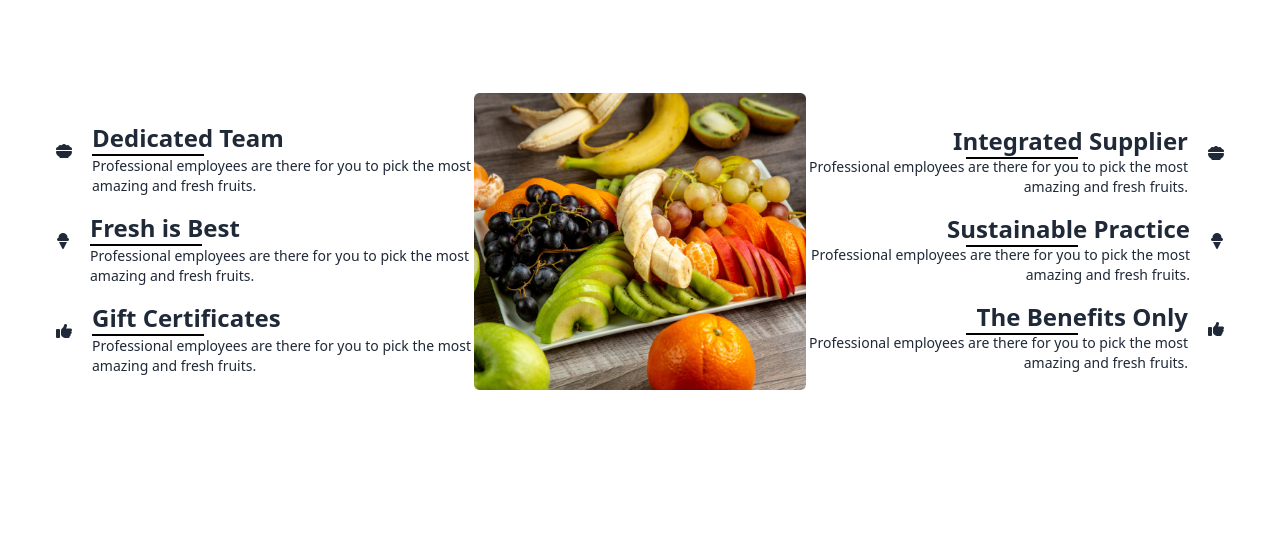
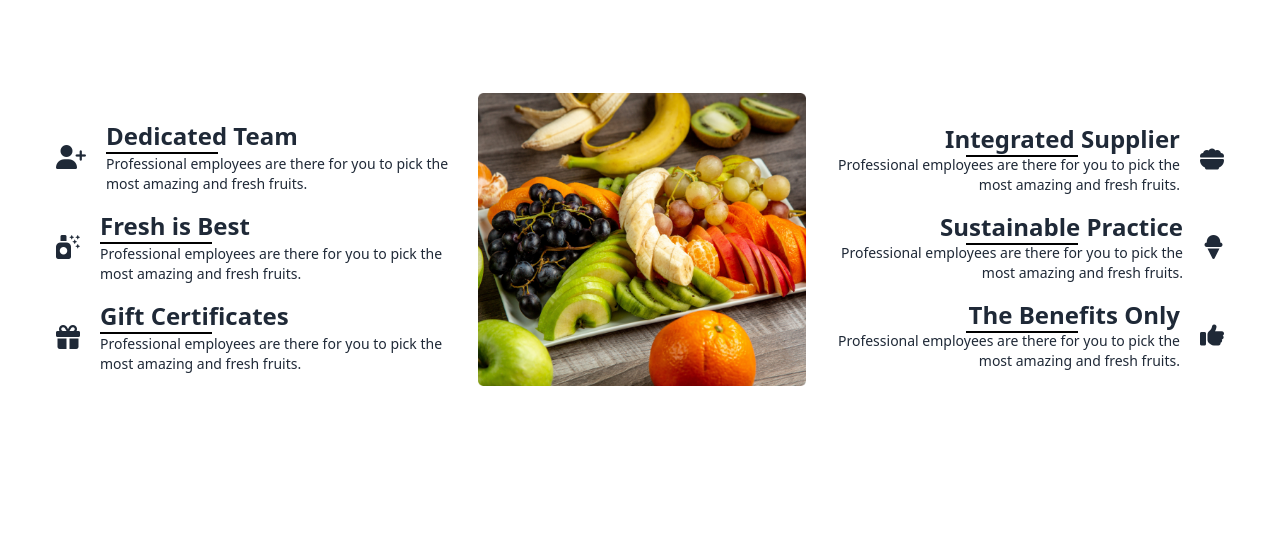
Before and after one commit to Engr-Monir/Fruit-Burst, a plain HTML site: page index.html in a window 1280 px wide. Shown: the part 2889-3432 px from the top of the page. Drawn offline with nearby package versions, Linux system fonts and the light colour scheme.

Commit message:
task finish with all Requerment

```diff
--- a/index.html
+++ b/index.html
@@ -543,9 +543,9 @@
 
 
 <div  class="flex flex-col ">
-  <div class="flex flex-col  md:flex-row  items-center gap-x-5 ">
-    <div><i class="fa-solid fa-bowl-food rounded-full"></i> </div>
-    <div class="text-center m-auto md:text-left pt-4 ">
+  <div class="flex flex-col  md:flex-row  items-center pt-4 gap-x-5 ">
+    <div><i class="fa-solid fa-user-plus text-2xl"></i> </div>
+    <div class="text-center m-auto md:text-left  ">
       <h3 class="text-2xl font-bold">Dedicated Team</h3>
       <div class="w-28 border border-black text-center m-auto md:m-0 ">
 
@@ -556,9 +556,9 @@
   </div>
 
 
-  <div class="flex flex-col md:flex-row items-center gap-x-5">
-    <div><i class="fa-solid fa-ice-cream rounded-full"></i></i></div>
-    <div class="text-center m-auto md:text-left pt-4 ">
+  <div class="flex flex-col md:flex-row items-center pt-4 gap-x-5">
+    <div><i class="fa-solid fa-spray-can-sparkles text-2xl"></i></div>
+    <div class="text-center m-auto md:text-left  ">
 
       <h3 class="text-2xl font-bold">Fresh is Best</h3>
       <div class="w-28 border border-black text-center m-auto md:m-0 ">
@@ -569,9 +569,9 @@
 
   </div>
 
-  <div class="flex flex-col md:flex-row items-center gap-x-5">
-    <div><i class="fa-solid fa-thumbs-up rounded-full"></i> </div>
-    <div class="text-center m-auto md:text-left pt-4">
+  <div class="flex flex-col md:flex-row items-center gap-x-5 pt-4">
+    <div><i class="fa-solid fa-gift text-2xl"></i> </div>
+    <div class="text-center m-auto md:text-left ">
       <h3 class="text-2xl font-bold">Gift Certificates</h3>
       <div class="w-28 border border-black text-center m-auto md:m-0 ">
 
@@ -594,9 +594,9 @@
       <div class="flex w-12/12 ">
 
         <div  class="flex flex-col ">
-          <div class="flex flex-col md:flex-row-reverse  items-center gap-x-5 ">
-            <div><i class="fa-solid fa-bowl-food rounded-full"></i> </div>
-            <div class="text-center m-auto md:text-right pt-4 ">
+          <div class="flex flex-col md:flex-row-reverse pt-4 items-center gap-x-5 ">
+            <div><i class="fa-solid fa-bowl-food text-2xl"></i> </div>
+            <div class="text-center m-auto md:text-right  ">
               <h3 class="text-2xl font-bold md:relative ">Integrated Supplier</h3>
               <div class="w-28 border border-black text-center m-auto md:m-0  md:absolute md:mx-40">
 
@@ -607,9 +607,9 @@
           </div>
 
 
-          <div class="flex flex-col md:flex-row-reverse items-center gap-x-5">
-            <div><i class="fa-solid fa-ice-cream rounded-full"></i></i></div>
-            <div class="text-center m-auto md:text-right pt-4 ">
+          <div class="flex flex-col md:flex-row-reverse items-center pt-4 gap-x-5">
+            <div><i class="fa-solid fa-ice-cream text-2xl"></i></div>
+            <div class="text-center m-auto md:text-right  ">
 
               <h3 class="text-2xl font-bold md:relative">Sustainable Practice</h3>
               <div class="w-28 border border-black text-center m-auto  md:absolute md:mx-40 ">
@@ -620,9 +620,9 @@
 
           </div>
 
-          <div class="flex flex-col md:flex-row-reverse items-center gap-x-5">
-            <div><i class="fa-solid fa-thumbs-up rounded-full"></i> </div>
-            <div class="text-center m-auto md:text-right pt-4">
+          <div class="flex flex-col md:flex-row-reverse items-center gap-x-5 pt-4">
+            <div><i class="fa-solid fa-thumbs-up text-2xl"></i> </div>
+            <div class="text-center m-auto md:text-right ">
               <h3 class="text-2xl font-bold md:relative">The Benefits Only</h3>
 
              <div class=" w-28 border border-black text-center m-auto md:absolute md:mx-40">
```
